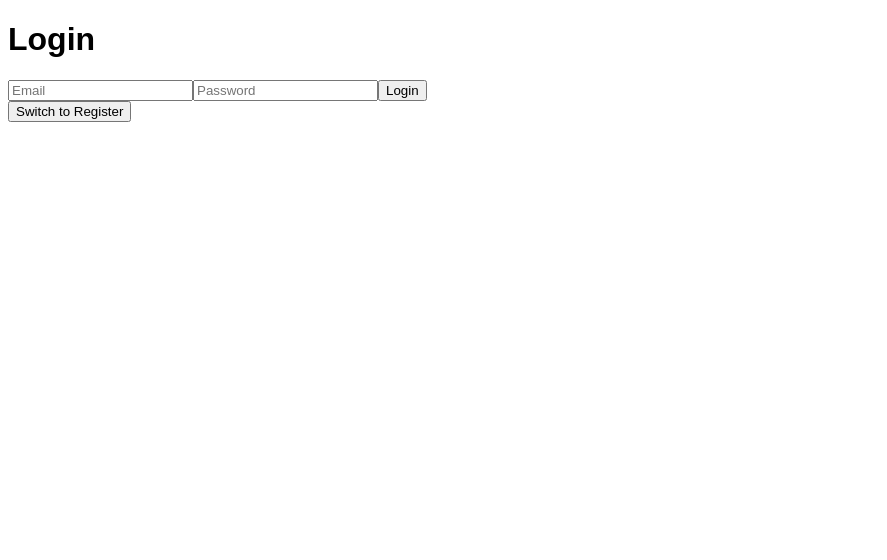
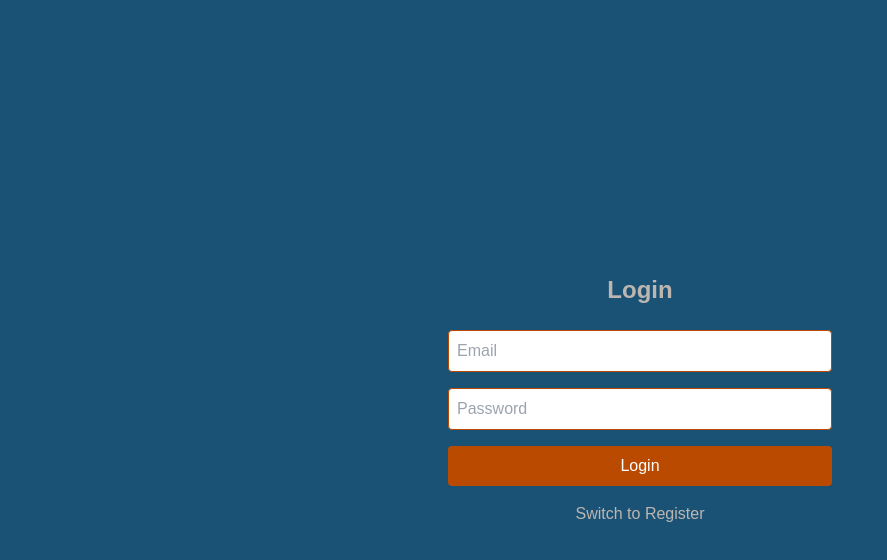
Before and after one commit to ynot-tony1/sync-next-app, a Next.js app: page /login in a window 1280 px wide. Shown: the top 560 px of the page, without its empty margins (0-887 px from the left). Built offline with nearby package versions, Linux system fonts and the light colour scheme.

Commit message:
added upload and browse phases in UploadForm component

```diff
--- a/app/globals.css
+++ b/app/globals.css
@@ -1,3 +1,6 @@
+@tailwind base;
+@tailwind components;
+@tailwind utilities;
 
 @media (prefers-color-scheme: dark) {
   :root {
--- a/app/layout.tsx
+++ b/app/layout.tsx
@@ -5,7 +5,7 @@ import "./globals.css";
 
 export default function RootLayout({ children }: { children: React.ReactNode }) {
   return (
-    <html>
+    <html lang="en">
       <head />
       <body>
         <SessionProvider>
--- a/app/upload/page.tsx
+++ b/app/upload/page.tsx
@@ -7,7 +7,6 @@ import ProcessVideoWebSocket from "@/components/ProcessVideoWebSocket";
 export default function UploadPage() {
   return (
     <div style={{ textAlign: "center", padding: "20px" }}>
-      <h1>Upload a .AVI File</h1>
       <UploadForm />
       <ProcessVideoWebSocket />
     </div>
--- a/components/HomePage.tsx
+++ b/components/HomePage.tsx
@@ -17,20 +17,31 @@ import Link from "next/link";
  */
 const HomePage: React.FC = () => {
   const { data: session } = useSession();
+
   if (!session) {
     return (
-      <div>
-        <p>You’re not logged in</p>
-        <Link href="/login">Go to Login</Link>
+      <div className="min-h-screen flex flex-col items-center justify-center" style={{ backgroundColor: "#1a5276" }}>
+        <p className="mb-4 text-lg" style={{ color: "#ba4a00" }}>You’re not logged in</p>
+        <Link href="/login" className="text-blue-500 hover:underline text-lg">
+          Go to Login
+        </Link>
       </div>
     );
   }
 
   return (
-    <div>
-      <Link href="/upload">Go to Upload</Link>
-      <h1>Welcome, {session.user?.email}!</h1>
-      <button onClick={() => signOut({ callbackUrl: "/login" })}>
+    <div className="min-h-screen flex flex-col items-center justify-center" style={{ backgroundColor: "#1a5276" }}>
+      <h1 className="text-2xl font-bold mb-4" style={{ color: "#bdb5b0" }}>
+        Welcome, {session.user?.email}!
+      </h1>
+      <Link href="/upload" className="text-blue-500 hover:underline mb-4">
+        Go to Upload
+      </Link>
+      <button
+        onClick={() => signOut({ callbackUrl: "/login" })}
+        style={{ backgroundColor: "#ba4a00" }}
+        className="px-4 py-2 text-white rounded"
+      >
         Logout
       </button>
     </div>
--- a/components/LoginPage.tsx
+++ b/components/LoginPage.tsx
@@ -16,6 +16,17 @@ import { signIn } from "next-auth/react";
  *
  * @returns The rendered LoginPage component.
  */
+
+
+  /**
+   * Handles user login by invoking NextAuth's `signIn` function.
+   *
+   * @remarks
+   * This function prevents the default form submission behavior and calls NextAuth's `signIn` function
+   * with the provided email and password to authenticate the user.
+   *
+   * @param e The form submission event.
+   */
   const LoginPage: React.FC = () => {
     const [isRegister, setIsRegister] = useState(false);
     const [userEmail, setUserEmail] = useState("");
@@ -23,11 +34,6 @@ const LoginPage: React.FC = () => {
 
     /**
      * Handles user registration by sending the registration request and logging in upon success.
-   *
-   * @remarks
-   * This function sends a POST request to the `/register` endpoint with the provided credentials.
-   * If registration is successful, it retrieves an access token, creates a user record via the `/user` endpoint,
-   * and then logs in the user using NextAuth's `signIn` function.
      *
      * @param e The form submission event.
      */
@@ -69,11 +75,7 @@ const LoginPage: React.FC = () => {
     };
 
     /**
-   * Handles user login by invoking NextAuth's `signIn` function.
-   *
-   * @remarks
-   * This function prevents the default form submission behavior and calls NextAuth's `signIn` function
-   * with the provided email and password to authenticate the user.
+     * Handles user login by invoking NextAuth's signIn function.
      *
      * @param e The form submission event.
      */
@@ -88,15 +90,28 @@ const LoginPage: React.FC = () => {
     };
 
     return (
-    <div>
-      <h1>{isRegister ? "Register" : "Login"}</h1>
-      <form onSubmit={isRegister ? handleRegister : handleLogin}>
+      <div
+        className="min-h-screen flex flex-col items-center justify-center px-4"
+        style={{ backgroundColor: "#1a5276" }}
+      >
+        <h1
+          className="text-2xl font-bold mb-6"
+          style={{ color: "#bdb5b0" }}
+        >
+          {isRegister ? "Register" : "Login"}
+        </h1>
+        <form
+          onSubmit={isRegister ? handleRegister : handleLogin}
+          className="flex flex-col w-full max-w-sm space-y-4"
+        >
           <input
             type="email"
             placeholder="Email"
             value={userEmail}
             onChange={(e) => setUserEmail(e.target.value)}
             required
+            className="border rounded p-2 focus:outline-none"
+            style={{ borderColor: "#ba4a00" }}
           />
           <input
             type="password"
@@ -104,11 +119,22 @@ const LoginPage: React.FC = () => {
             value={userPassword}
             onChange={(e) => setUserPassword(e.target.value)}
             required
+            className="border rounded p-2 focus:outline-none"
+            style={{ borderColor: "#ba4a00" }}
           />
-        <button type="submit">{isRegister ? "Register" : "Login"}</button>
+          <button
+            type="submit"
+            className="px-4 py-2 rounded transition-colors"
+            style={{ backgroundColor: "#ba4a00", color: "white" }}
+          >
+            {isRegister ? "Register" : "Login"}
+          </button>
         </form>
-
-      <button onClick={() => setIsRegister(!isRegister)}>
+        <button
+          onClick={() => setIsRegister(!isRegister)}
+          className="mt-4 hover:underline"
+          style={{ color: "#bdb5b0" }}
+        >
           Switch to {isRegister ? "Login" : "Register"}
         </button>
       </div>
--- a/components/ProcessVideoWebSocket.tsx
+++ b/components/ProcessVideoWebSocket.tsx
@@ -7,8 +7,7 @@ import { Step, IndicatorState } from "@/types/web-socket-props";
 
 /**
  * An array of key milestones in the video processing workflow.
- *
- * @remarks
+ -* @remarks
  * Each milestone is represented by a {@link Step} object with the following properties:
  * - **id**: A unique identifier.
  * - **matchText**: A text fragment that, when present in an incoming message, indicates that the milestone has been reached.
@@ -29,12 +28,14 @@ const IMPORTANT_STEPS: Step[] = [
 /**
  * A React functional component that establishes a WebSocket connection to monitor video processing status.
  *
- * @remarks
- * This component tracks video processing by:
- * - Opening a WebSocket connection to `ws://localhost:8000/ws` and setting up event handlers.
- * - Storing incoming messages in a message queue and processing them every 500ms.
- * - Updating state variables: `message` (current message), `progressSteps` (milestones reached), and `indicatorState` (sync status).
- * - Rendering the current message (in an element with data-testid "message-container"), a progress bar, and a sync icon.
+ * This component:
+ * - Opens a WebSocket connection to `ws://localhost:8000/ws` and sets up event handlers.
+ * - Stores incoming messages in a message queue and processes them at regular intervals.
+ * - Updates state variables:
+ *   - **message**: The current status message.
+ *   - **progressSteps**: An array of labels for the milestones reached.
+ *   - **indicatorState**: The current synchronization state (syncing, error, or success).
+ * - Renders the current message, a progress bar, a spinner (SyncIcon), and a color chart below the spinner.
  *
  * @returns The rendered ProcessVideoWebSocket component.
  */
@@ -47,6 +48,9 @@ const ProcessVideoWebSocket: React.FC = () => {
   const messageQueue = useRef<string[]>([]);
 
   useEffect(() => {
+    /**
+     * Establishes the WebSocket connection and sets up event handlers.
+     */
     const connectWS = (): void => {
       const ws = new WebSocket("ws://localhost:8000/ws");
 
@@ -79,6 +83,12 @@ const ProcessVideoWebSocket: React.FC = () => {
   }, []);
 
   useEffect(() => {
+    /**
+     * Processes messages from the WebSocket connection at regular intervals.
+     * - Updates the current message.
+     * - Sets the indicator state based on message content.
+     * - Records milestones reached.
+     */
     if (!wsConnected) return;
 
     const intervalId = window.setInterval(() => {
@@ -89,7 +99,7 @@ const ProcessVideoWebSocket: React.FC = () => {
         if (/(no video|couldn'?t find any video stream|no audio|error|aborting process)/i.test(nextMsg)) {
           setIndicatorState("error");
           messageQueue.current = [];
-        } else if (/(already\s+in\s+sync|already\s+synchronized|download your file|our clip is already in sync)/i.test(nextMsg)) {
+        } else if (/(already\s+in\s+sync|already\s+synchronized|get your file|our clip is already in sync)/i.test(nextMsg)) {
           setIndicatorState("success");
         } else {
           setIndicatorState("syncing");
@@ -114,9 +124,9 @@ const ProcessVideoWebSocket: React.FC = () => {
     };
   }, [wsConnected]);
 
-
   const totalSteps = IMPORTANT_STEPS.length;
   const progressPercent = Math.min(100, Math.round((progressSteps.length / totalSteps) * 100));
+
 
   return (
     <div
@@ -150,7 +160,6 @@ const ProcessVideoWebSocket: React.FC = () => {
           <SyncIcon indicatorState="syncing" data-testid="sync-icon-syncing" />
         )}
       </div>
-
     </div>
   );
 };
--- a/components/UploadForm.tsx
+++ b/components/UploadForm.tsx
@@ -1,79 +1,99 @@
 "use client";
 
-import React, { useState } from "react";
+import React, { useState, useEffect } from "react";
 
 /**
- * A React functional component that renders a file upload form.
+ * A functional component that renders an upload form with two distinct phases.
  *
  * @remarks
- * This component enables users to select a file and upload it to a backend API endpoint for processing.
- * Upon form submission, the selected file is sent to the server.
- * Based on the server response, the component either resets the download state or updates it with a valid download URL and filename.
- * The component manages state for the selected file, download URL, and download filename.
+ * This component manages a two-phase process for file uploading:
+ * - **Initial Phase:** Displays a visible label (acting as a button) that triggers the file selection dialog
+ *   (using the HTML `label` element associated with a hidden file input) along with an "Upload" button.
+ * - **Detailed Phase:** Once a file is selected and the "Upload" button is clicked, the component switches
+ *   to the detailed phase, automatically uploads the file, and displays a download link (if the upload succeeds).
  *
- * @returns The rendered UploadForm component.
+ * The upload is performed by sending the file to a backend API endpoint using the Fetch API. The component
+ * also manages UI state to indicate whether the file is currently being uploaded.
+ *
+ * @returns {JSX.Element} The rendered upload form component.
  */
 const UploadForm: React.FC = () => {
+  /**
+   * Represents the current phase of the upload process.
+   * - "initial": The file selection and upload initiation phase.
+   * - "detailed": The phase where the file is being uploaded and the download link is displayed.
+   */
+  const [phase, setPhase] = useState<"initial" | "detailed">("initial");
   const [file, setFile] = useState<File | null>(null);
   const [downloadUrl, setDownloadUrl] = useState<string>("");
   const [downloadFilename, setDownloadFilename] = useState<string>("");
 
   /**
-   * Handles changes in the file input.
+   * Handles the file selection event from the file input element.
    *
-   * @remarks
-   * This function retrieves the selected file from the event and updates the state accordingly.
-   * It also resets any previously stored download URL and filename.
-   *
-   * @param event The file input change event.
+   * @param e - The change event triggered by the file input.
+   * @returns {void}
    */
-  const handleFileChange = (event: React.ChangeEvent<HTMLInputElement>) => {
-    const selectedFile = event.target.files?.[0] || null;
+  const handleFileChange = (e: React.ChangeEvent<HTMLInputElement>): void => {
+    const selectedFile = e.target.files?.[0] || null;
     setFile(selectedFile);
-    setDownloadUrl("");
-    setDownloadFilename("");
   };
 
   /**
-   * Handles the file upload form submission.
+   * Handles the click event of the initial upload button.
    *
    * @remarks
-   * This function prevents the default form submission behavior, validates the file selection,
-   * and sends the file to the backend API for processing.
-   * Depending on the response, it updates the state with either an error or the download URL and filename.
+   * If no file has been selected, the user is alerted with a message.
+   * If a file is present, the component's phase is switched from "initial" to "detailed",
+   * which in turn triggers the file upload process via a side-effect.
    *
-   * @param event The form submission event.
+   * @returns {void}
    */
-  const handleSubmit = async (event: React.FormEvent) => {
-    event.preventDefault();
+  const handleInitialUploadClick = (): void => {
     if (!file) {
+      alert("Please select a file first by clicking 'Browse'.");
       return;
     }
+    setPhase("detailed");
+  };
 
+  /**
+   * An effect hook that triggers the file upload when the phase changes to "detailed" and a file is selected.
+   *
+   * @remarks
+   * When the `phase` state is set to "detailed" and a file is available, this effect sends the file to
+   * the backend API endpoint (determined by the environment variable `NEXT_PUBLIC_BACKEND_URL`). The file
+   * is packaged into a FormData object and sent via a POST request. Based on the response from the backend,
+   * the download URL and filename are updated in the state.
+   *
+   * If the backend indicates issues such as "no_audio", "no_video", "no_fps", or "already_in_sync",
+   * the download URL and filename remain empty.
+   *
+   * @returns {Promise<void>} A promise that resolves when the upload is completed.
+   */
+  useEffect(() => {
+    const uploadFile = async (): Promise<void> => {
+      if (phase === "detailed" && file) {
         try {
           const formData = new FormData();
           formData.append("file", file);
-
-      const response = await fetch(`${process.env.NEXT_PUBLIC_BACKEND_URL}/process`, {
+          const response = await fetch(
+            `${process.env.NEXT_PUBLIC_BACKEND_URL}/process`,
+            {
               method: "POST",
               body: formData,
-      });
-
+            }
+          );
           if (!response.ok) {
             throw new Error("Failed to upload file.");
           }
           const data = await response.json();
-
-      if (data.no_audio) {
-        setDownloadUrl("");
-        setDownloadFilename("");
-      } else if (data.no_video) {
-        setDownloadUrl("");
-        setDownloadFilename("");
-      } else if (data.no_fps) {
-        setDownloadUrl("");
-        setDownloadFilename("");
-      } else if (data.already_in_sync) {
+          if (
+            data.no_audio ||
+            data.no_video ||
+            data.no_fps ||
+            data.already_in_sync
+          ) {
             setDownloadUrl("");
             setDownloadFilename("");
           } else {
@@ -83,28 +103,54 @@ const UploadForm: React.FC = () => {
         } catch (error) {
           console.error("Upload error:", error);
         }
+      }
     };
 
+    uploadFile();
+  }, [phase, file]);
+
+  if (phase === "initial") {
     return (
-    <form onSubmit={handleSubmit}>
-      <label htmlFor="file-input">Choose file</label>
+      <div className="min-h-screen flex flex-col items-center justify-center p-4 bg-blue-500">
+        <label
+          htmlFor="file-input"
+          className="px-8 py-4 bg-blue-500 text-white text-xl rounded cursor-pointer"
+        >
+          Browse
+        </label>
         <input
+          type="file"
           id="file-input"
-        type="file"
-        accept=".avi"
           onChange={handleFileChange}
-        style={{ marginLeft: 10 }}
+          className="hidden"
         />
-      <button type="submit" disabled={!file} style={{ marginLeft: 10 }}>
+        <button
+          onClick={handleInitialUploadClick}
+          className="px-8 py-4 bg-green-500 text-white text-xl rounded"
+        >
           Upload
         </button>
+      </div>
+    );
+  }
+
+  return (
+    <div className="flex items-center justify-center p-4 bg-blue-500">
+      <div className="text-center">
         {downloadUrl && (
-        <a href={downloadUrl} download={downloadFilename}>
-          Download {downloadFilename}
+          <a
+            href={downloadUrl}
+            download
+            className="px-4 py-2 text-white text-xl rounded hover:opacity-90"
+            style={{ backgroundColor: "#ba4a00" }}
+          >
+            Download
           </a>
         )}
-    </form>
+      </div>
+    </div>
   );
+
 };
 
 export default UploadForm;
```
Also changed, not shown: 2 other files (tests, documents, lock files or other folders). Lines whose indentation alone changed are shown as unchanged.
